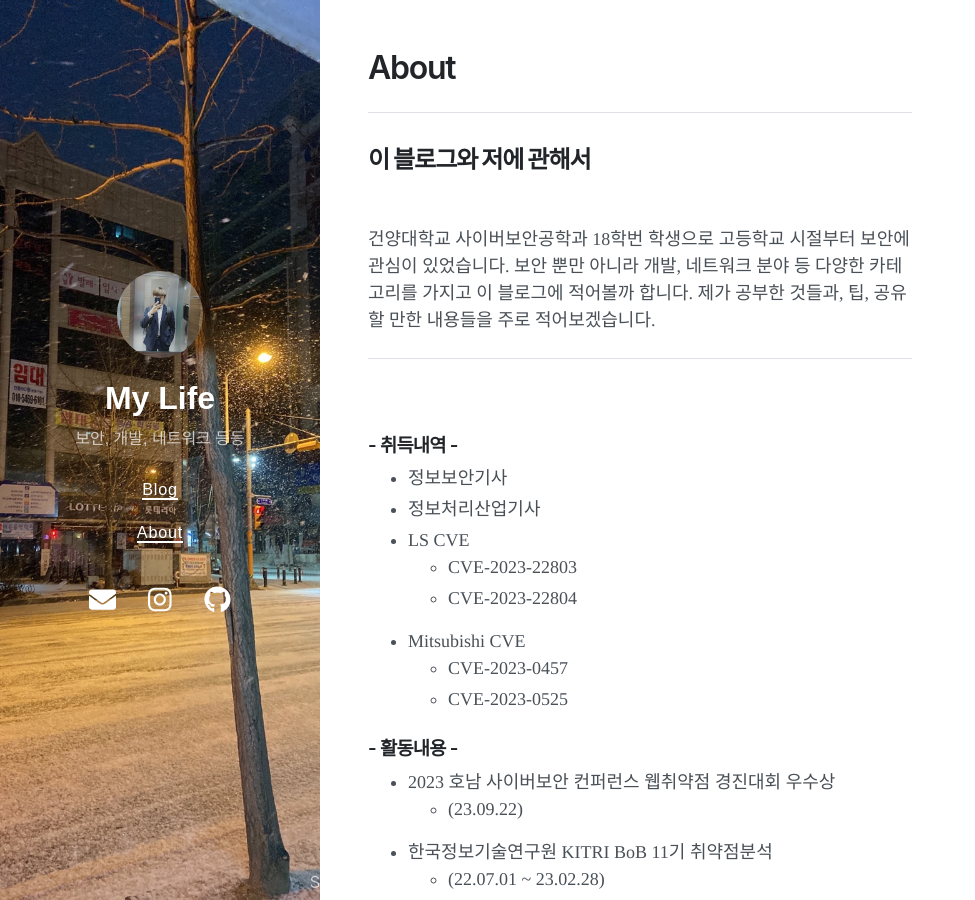
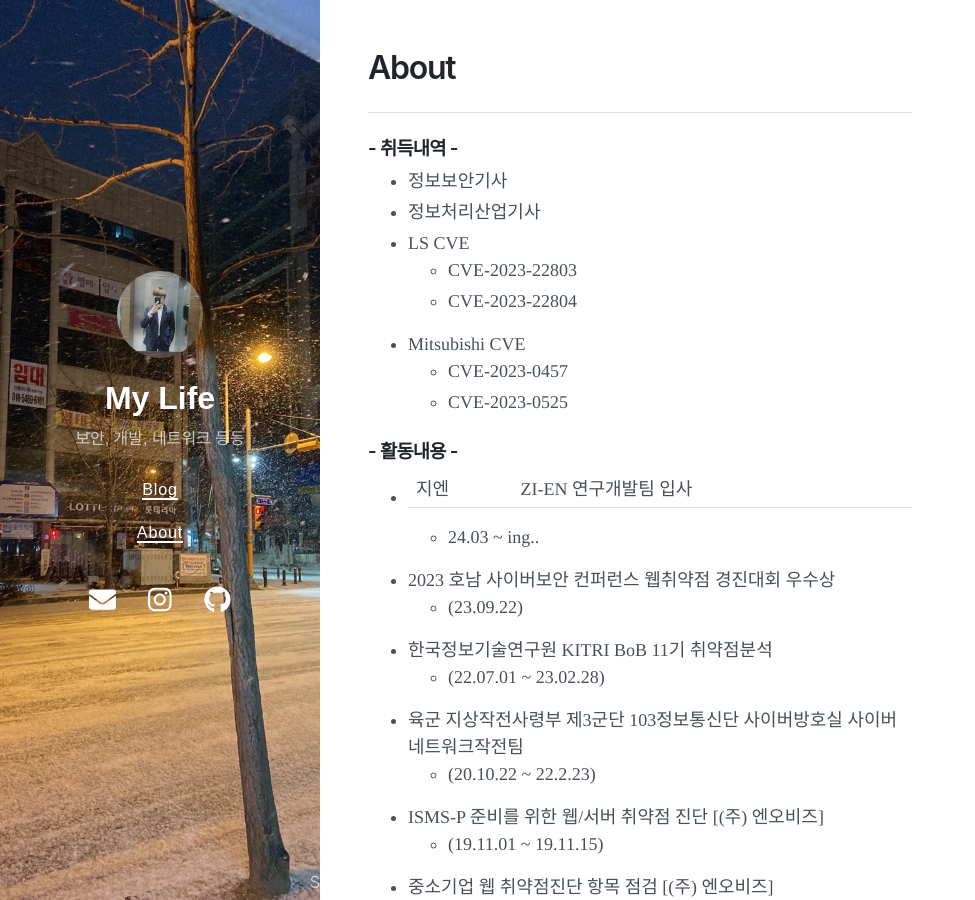
Before and after one commit to dig06161/dig06161.github.io, a Jekyll site: the page built from about.md, in a window 1280 px wide and 900 px high. Shown: the whole window, without its empty margins (0-975 px from the left). Built offline with Jekyll 4.4.1, drawn with Linux system fonts in a browser that asks for light colours; nearby versions of some CDN libraries.

Commit message:
Update about.md

```diff
--- a/about.md
+++ b/about.md
@@ -3,7 +3,7 @@ layout: page
 title: About
 ---
 <hr>
-
+<!--
 ## **이 블로그와 저에 관해서**
 
 <br/>
@@ -12,6 +12,7 @@ title: About
 <br>
 <hr>
 <br>
+-->
 
 ### - 취득내역 -
 - 정보보안기사
@@ -24,6 +25,9 @@ title: About
     - CVE-2023-0525
 
 ### - 활동내용 -
+
+- 지엔|ZI-EN 연구개발팀 입사
+    - 24.03 ~ ing..
 
 - 2023 호남 사이버보안 컨퍼런스 웹취약점 경진대회 우수상
     - (23.09.22)
```
